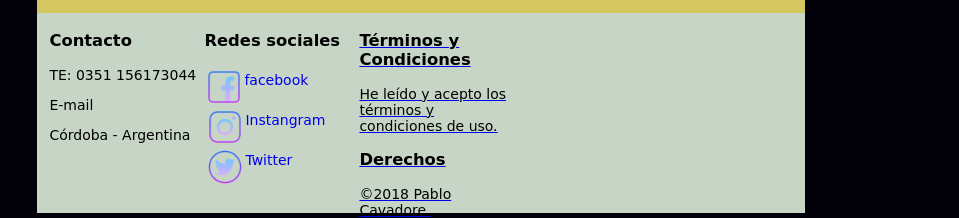
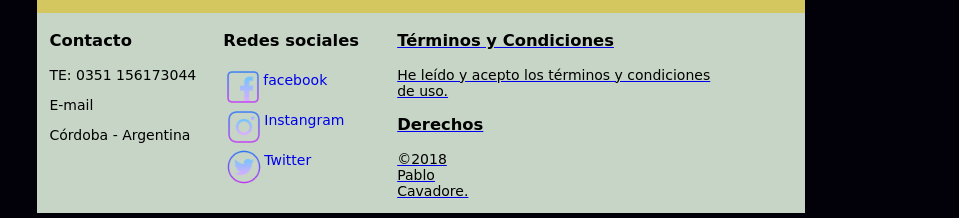
Before and after one commit to nomadecba/Evaluacion-css-2, a plain HTML site: page index.html in a window 1280 px wide. Shown: the part 887-1105 px from the top of the page, without its empty margins (321-1280 px from the left). Drawn offline with Linux system fonts and the light colour scheme.

Commit message:
footer 9

```diff
--- a/css/estilos.css
+++ b/css/estilos.css
@@ -4,7 +4,7 @@ body {
 }
 
 #cabecera {
-  width: 60%;
+  width: 70%;
   height: 70px;
   background-color: #5b7989;
   border-radius:10px 10px 0 0;
@@ -136,7 +136,6 @@ body {
  footer {
    width: 60%;
    height: 200px;
-   max-width: 476,391px;
    color: black;
    font-family: 'Dancing Script', cursive;
    font-size: 14px;
@@ -150,7 +149,7 @@ body {
 
  .colum1 {
    margin-left: auto;
-   width: 150px;
+   width: 30%;
  }
 
  .colum1 a {
@@ -161,7 +160,7 @@ body {
 
  .colum2{
    color: black;
-   width: 150px;
+   width: 30%;
    margin-left: 5px;
  }
 
@@ -172,20 +171,19 @@ body {
    margin: 0px;
  }
 
- .row label {
+ .colum2 label {
    margin-top: 5px;
  }
 
  .colum3 {
-   text-decoration: none;
+   width: 100%;
+   margin-left: 5px;
    color: black;
-   width: 150px;
-   margin-left: 5px;
  }
 
  .colum4 {
+   width: 20%;
+   margin-left: 5px;
+   color: black;
    text-decoration: none;
-   color: black;
-   width: 150px;
-   margin-left: 5px;
  }
```
